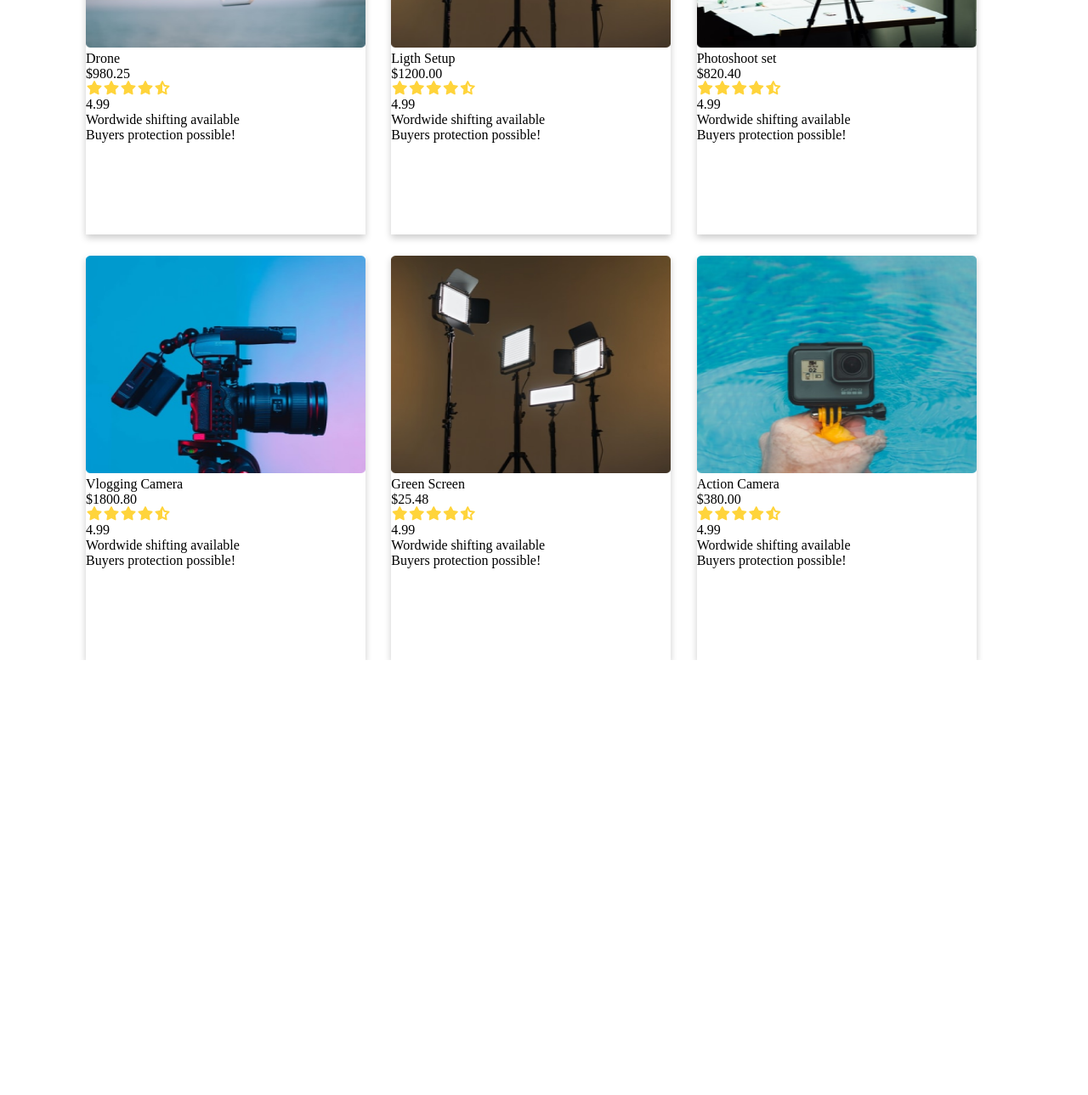
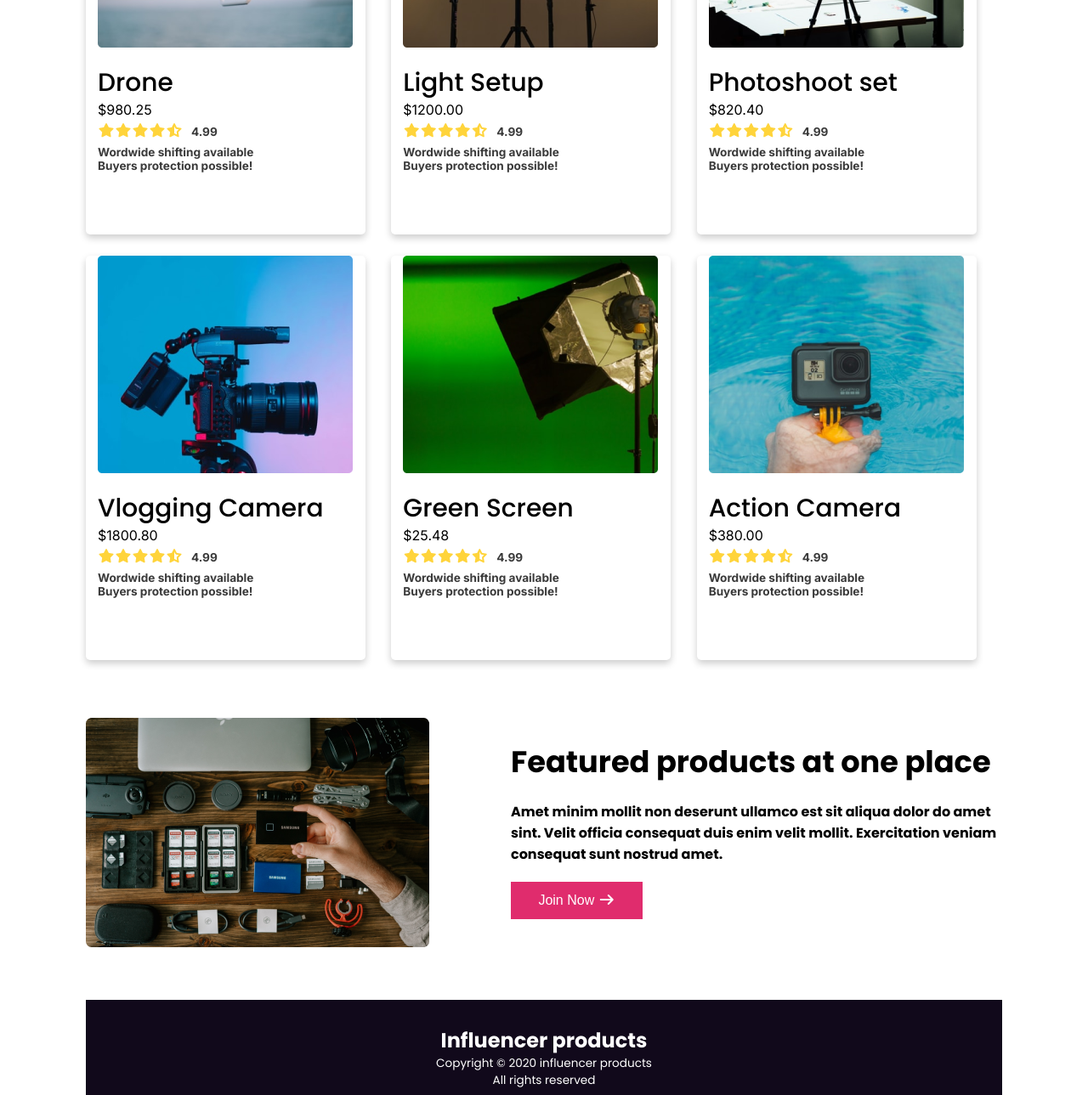
Before and after one commit to TanzirulIslam22/Influencer_Gears, a plain HTML site: page index.html in a window 1280 px wide. Shown: the part 1609-2898 px from the top of the page at 85% size. Before the commit the page ends 2386 px from the top, so only its background shows below. Drawn offline with Linux system fonts and the light colour scheme.

Commit message:
almost done the basic one without camera&circle part

```diff
--- a/Styles/style.css
+++ b/Styles/style.css
@@ -165,15 +165,123 @@ nav div ul {
   width: 329px;
   height: 476px;
   box-shadow: 0 4px 8px rgba(0, 0, 0, 0.2);
+  border-radius: 5px;
   margin-top: 25px;
 }
 .box img {
-  width: 100%;
+  width: 300px;
   height: 256px;
 }
 
-.box ul {
+.box-margin {
+  margin: 0px 15px 15px 14px;
 }
+.box-stars {
+  align-items: center;
+}
+
+.box-star {
+  gap: 10px;
+}
+.pixel-26 {
+  font-size: 1.85rem;
+}
+.pixel-14 {
+  font-size: 0.85rem;
+}
+
+.box-margin-top {
+  margin-top: 7px;
+}
+
+/* Features Section */
+.feature {
+  margin: 0px auto;
+  width: 1110px;
+  height: 270px;
+  justify-content: space-between;
+  align-items: center;
+  margin-top: 70px;
+}
+
+.feature-img {
+  width: 404px;
+  height: 270px;
+}
+.feature-details {
+  width: 610px;
+  height: 224px;
+}
+.feature-title {
+  font-size: 2.2rem;
+}
+.feature-description {
+  font-size: 1rem;
+  margin-top: 20px;
+}
+.features-btn {
+  width: 155px;
+  height: 44px;
+  background-color: #e02c6d;
+  border: none;
+  color: #ffffff;
+  font-size: 1rem;
+  padding: 10px 24px;
+  margin-top: 20px;
+}
+
+.features-btn:hover {
+  background-color: #86194f;
+}
+
+/* footer section */
+footer {
+  background-color: rgb(17, 9, 27);
+  margin-top: 60px;
+  width: 100%;
+  height: 200px;
+}
+.footer-box {
+  margin: 0 auto;
+  padding: 30px;
+  text-align: center;
+  align-items: center;
+}
+.footer-color {
+  color: #ffffff;
+}
+.footer-box {
+  width: 350px;
+  height: 139px;
+}
+.footer-title {
+  font-size: 1.5rem;
+}
+
+.footer-icons {
+  gap: 15px;
+}
+.footer-icons ul {
+  justify-content: center;
+  gap: 15px;
+  margin-top: 10px;
+  padding: 0;
+}
+
+.footer-icons li {
+  font-size: 1.2rem;
+  color: white;
+}
+
+.footer-icons li:hover {
+  color: #e02c6d;
+}
+.ficons{
+  padding: 10px 74px;
+}
+
+
+/* mobile responsive */
 @media only screen and (max-width: 576px) {
   .display-hide {
     display: none;
@@ -188,4 +296,12 @@ nav div ul {
   nav div p {
     font-size: 1rem;
   }
+  .popular {
+    align-items: center;
+    text-align: center;
+  }
+
+  .popular-boxes {
+    grid-template-columns: repeat(1, 1fr);
+  }
 }
--- a/index.html
+++ b/index.html
@@ -66,164 +66,206 @@
                 <p class="semi-bold poppins color1">Popular Collection</p>
             </div>
             <div class="popular-boxes">
-                <div class="box">
-                    <img src="images/tripod.png" alt="">
-                    <p class="box-name medium poppins">Flex Tripod</p>
-                    <p class="box-price">$50.48</p>
-                    <div>
-                        <ul class="flex list-decoration-none">
+                <div class="box ">
+                    <img src="images/tripod.png" alt="" class="box-margin">
+                    <div class="box-margin">
+                        <p class="pixel-26 medium poppins">Flex Tripod</p>
+                        <p class="regular inter ">$50.48</p>
+                        <div class=" box-stars box-star flex box-margin-top">
+                            <ul class="flex list-decoration-none ">
                                 <li><i class="fa-solid fa-star" style="color: #FFD43B;"></i></li>
                                 <li><i class="fa-solid fa-star" style="color: #FFD43B;"></i></li>
                                 <li><i class="fa-solid fa-star" style="color: #FFD43B;"></i></li>
                                 <li><i class="fa-solid fa-star" style="color: #FFD43B;"></i></li>
                                 <li><i class="fa-solid fa-star-half-stroke" style="color: #FFD43B;"></i></li>
                             </ul>
-                        <p class="box-rating">4.99</p>
+                            <p class="box-rating pixel-14 bold inter color1">4.99</p>
                         </div>
-                    <p>Wordwide shifting available <br>
+                        <p class="box-margin-top pixel-14 bold inter color1">Wordwide shifting available <br>
                             Buyers protection possible!</p>
                     </div>
-
-                <div class="box">
-                    <img src="images/mic.png" alt="">
-                    <p class="box-name">microphone</p>
-                    <p class="box-price">$120.25</p>
-                    <div>
-                        <ul class=" flex list-decoration-none">
+                </div>
+                <div class="box ">
+                    <img src="images/mic.png" alt="" class="box-margin">
+                    <div class="box-margin">
+                        <p class="pixel-26 medium poppins">microphone</p>
+                        <p class="regular inter ">$120.25</p>
+                        <div class=" box-stars box-star flex box-margin-top">
+                            <ul class="flex list-decoration-none ">
                                 <li><i class="fa-solid fa-star" style="color: #FFD43B;"></i></li>
                                 <li><i class="fa-solid fa-star" style="color: #FFD43B;"></i></li>
                                 <li><i class="fa-solid fa-star" style="color: #FFD43B;"></i></li>
                                 <li><i class="fa-solid fa-star" style="color: #FFD43B;"></i></li>
                                 <li><i class="fa-solid fa-star-half-stroke" style="color: #FFD43B;"></i></li>
                             </ul>
-                        <p class="box-rating">4.99</p>
+                            <p class="box-rating pixel-14 bold inter color1">4.99</p>
                         </div>
-                    <p>Wordwide shifting available <br>
+                        <p class="box-margin-top pixel-14 bold inter color1">Wordwide shifting available <br>
                             Buyers protection possible!</p>
                     </div>
-                <div class="box">
-                    <img src="images/airpod.png" alt="">
-                    <p class="box-name">Airbuds</p>
-                    <p class="box-price">$100.00</p>
-                    <div>
-                        <ul class=" list-decoration-none  flex">
+                </div>
+                <div class="box ">
+                    <img src="images/airpod.png" alt="" class="box-margin">
+                    <div class="box-margin">
+                        <p class="pixel-26 medium poppins">Airbuds</p>
+                        <p class="regular inter ">$100.00</p>
+                        <div class=" box-stars box-star flex box-margin-top">
+                            <ul class="flex list-decoration-none ">
                                 <li><i class="fa-solid fa-star" style="color: #FFD43B;"></i></li>
                                 <li><i class="fa-solid fa-star" style="color: #FFD43B;"></i></li>
                                 <li><i class="fa-solid fa-star" style="color: #FFD43B;"></i></li>
                                 <li><i class="fa-solid fa-star" style="color: #FFD43B;"></i></li>
                                 <li><i class="fa-solid fa-star-half-stroke" style="color: #FFD43B;"></i></li>
                             </ul>
-                        <p class="box-rating">4.99</p>
+                            <p class="box-rating pixel-14 bold inter color1">4.99</p>
                         </div>
-                    <p>Wordwide shifting available <br>
+                        <p class="box-margin-top pixel-14 bold inter color1">Wordwide shifting available <br>
                             Buyers protection possible!</p>
                     </div>
-                <div class="box">
-                    <img src="images/drone.png" alt="">
-                    <p class="box-name">Drone</p>
-                    <p class="box-price">$980.25</p>
-                    <div>
-                        <ul class="list-decoration-none  flex">
+                </div>
+                <div class="box ">
+                    <img src="images/drone.png" alt="" class="box-margin">
+                    <div class="box-margin">
+                        <p class="pixel-26 medium poppins">Drone</p>
+                        <p class="regular inter ">$980.25</p>
+                        <div class=" box-stars box-star flex box-margin-top">
+                            <ul class="flex list-decoration-none ">
                                 <li><i class="fa-solid fa-star" style="color: #FFD43B;"></i></li>
                                 <li><i class="fa-solid fa-star" style="color: #FFD43B;"></i></li>
                                 <li><i class="fa-solid fa-star" style="color: #FFD43B;"></i></li>
                                 <li><i class="fa-solid fa-star" style="color: #FFD43B;"></i></li>
                                 <li><i class="fa-solid fa-star-half-stroke" style="color: #FFD43B;"></i></li>
                             </ul>
-                        <p class="box-rating">4.99</p>
+                            <p class="box-rating pixel-14 bold inter color1">4.99</p>
                         </div>
-                    <p>Wordwide shifting available <br>
+                        <p class="box-margin-top pixel-14 bold inter color1">Wordwide shifting available <br>
                             Buyers protection possible!</p>
                     </div>
-                <div class="box">
-                    <img src="images/lights.png" alt="">
-                    <p class="box-name">Ligth Setup</p>
-                    <p class="box-price">$1200.00</p>
-                    <div>
-                        <ul class="list-decoration-none  flex">
+                </div>
+                <div class="box ">
+                    <img src="images/lights.png" alt="" class="box-margin">
+                    <div class="box-margin">
+                        <p class="pixel-26 medium poppins">Light Setup</p>
+                        <p class="regular inter ">$1200.00</p>
+                        <div class=" box-stars box-star flex box-margin-top">
+                            <ul class="flex list-decoration-none ">
                                 <li><i class="fa-solid fa-star" style="color: #FFD43B;"></i></li>
                                 <li><i class="fa-solid fa-star" style="color: #FFD43B;"></i></li>
                                 <li><i class="fa-solid fa-star" style="color: #FFD43B;"></i></li>
                                 <li><i class="fa-solid fa-star" style="color: #FFD43B;"></i></li>
                                 <li><i class="fa-solid fa-star-half-stroke" style="color: #FFD43B;"></i></li>
                             </ul>
-                        <p class="box-rating">4.99</p>
+                            <p class="box-rating pixel-14 bold inter color1">4.99</p>
                         </div>
-                    <p>Wordwide shifting available <br>
+                        <p class="box-margin-top pixel-14 bold inter color1">Wordwide shifting available <br>
                             Buyers protection possible!</p>
                     </div>
-                <div class="box">
-                    <img src="images/setup.png" alt="">
-                    <p class="box-name">Photoshoot set</p>
-                    <p class="box-price">$820.40</p>
-                    <div>
-                        <ul class="list-decoration-none  flex">
+                </div>
+                <div class="box ">
+                    <img src="images/setup.png" alt="" class="box-margin">
+                    <div class="box-margin">
+                        <p class="pixel-26 medium poppins">Photoshoot set</p>
+                        <p class="regular inter ">$820.40</p>
+                        <div class=" box-stars box-star flex box-margin-top">
+                            <ul class="flex list-decoration-none ">
                                 <li><i class="fa-solid fa-star" style="color: #FFD43B;"></i></li>
                                 <li><i class="fa-solid fa-star" style="color: #FFD43B;"></i></li>
                                 <li><i class="fa-solid fa-star" style="color: #FFD43B;"></i></li>
                                 <li><i class="fa-solid fa-star" style="color: #FFD43B;"></i></li>
                                 <li><i class="fa-solid fa-star-half-stroke" style="color: #FFD43B;"></i></li>
                             </ul>
-                        <p class="box-rating">4.99</p>
+                            <p class="box-rating pixel-14 bold inter color1">4.99</p>
                         </div>
-                    <p>Wordwide shifting available <br>
+                        <p class="box-margin-top pixel-14 bold inter color1">Wordwide shifting available <br>
                             Buyers protection possible!</p>
                     </div>
-                <div class="box">
-                    <img src="images/camera.png" alt="">
-                    <p class="box-name">Vlogging Camera</p>
-                    <p class="box-price">$1800.80</p>
-                    <div>
-                        <ul class="list-decoration-none  flex">
+                </div>
+                <div class="box ">
+                    <img src="images/camera.png" alt="" class="box-margin">
+                    <div class="box-margin">
+                        <p class="pixel-26 medium poppins">Vlogging Camera</p>
+                        <p class="regular inter ">$1800.80</p>
+                        <div class=" box-stars box-star flex box-margin-top">
+                            <ul class="flex list-decoration-none ">
                                 <li><i class="fa-solid fa-star" style="color: #FFD43B;"></i></li>
                                 <li><i class="fa-solid fa-star" style="color: #FFD43B;"></i></li>
                                 <li><i class="fa-solid fa-star" style="color: #FFD43B;"></i></li>
                                 <li><i class="fa-solid fa-star" style="color: #FFD43B;"></i></li>
                                 <li><i class="fa-solid fa-star-half-stroke" style="color: #FFD43B;"></i></li>
                             </ul>
-                        <p class="box-rating">4.99</p>
+                            <p class="box-rating pixel-14 bold inter color1">4.99</p>
                         </div>
-                    <p>Wordwide shifting available <br>
+                        <p class="box-margin-top pixel-14 bold inter color1">Wordwide shifting available <br>
                             Buyers protection possible!</p>
                     </div>
-                <div class="box">
-                    <img src="images/lights.png" alt="">
-                    <p class="box-name">Green Screen</p>
-                    <p class="box-price">$25.48</p>
-                    <div>
-                        <ul class="list-decoration-none  flex">
+                </div>
+                <div class="box ">
+                    <img src="images/single-light.png" alt="" class="box-margin">
+                    <div class="box-margin">
+                        <p class="pixel-26 medium poppins">Green Screen</p>
+                        <p class="regular inter ">$25.48</p>
+                        <div class=" box-stars box-star flex box-margin-top">
+                            <ul class="flex list-decoration-none ">
                                 <li><i class="fa-solid fa-star" style="color: #FFD43B;"></i></li>
                                 <li><i class="fa-solid fa-star" style="color: #FFD43B;"></i></li>
                                 <li><i class="fa-solid fa-star" style="color: #FFD43B;"></i></li>
                                 <li><i class="fa-solid fa-star" style="color: #FFD43B;"></i></li>
                                 <li><i class="fa-solid fa-star-half-stroke" style="color: #FFD43B;"></i></li>
                             </ul>
-                        <p class="box-rating">4.99</p>
+                            <p class="box-rating pixel-14 bold inter color1">4.99</p>
                         </div>
-                    <p>Wordwide shifting available <br>
+                        <p class="box-margin-top pixel-14 bold inter color1">Wordwide shifting available <br>
                             Buyers protection possible!</p>
                     </div>
-                <div class="box">
-                    <img src="images/action.png" alt="">
-                    <p class="box-name">Action Camera</p>
-                    <p class="box-price">$380.00</p>
-                    <div>
-                        <ul class="list-decoration-none  flex">
+                </div>
+                <div class="box ">
+                    <img src="images/action.png" alt="" class="box-margin">
+                    <div class="box-margin">
+                        <p class="pixel-26 medium poppins">Action Camera</p>
+                        <p class="regular inter ">$380.00</p>
+                        <div class=" box-stars box-star flex box-margin-top">
+                            <ul class="flex list-decoration-none ">
                                 <li><i class="fa-solid fa-star" style="color: #FFD43B;"></i></li>
                                 <li><i class="fa-solid fa-star" style="color: #FFD43B;"></i></li>
                                 <li><i class="fa-solid fa-star" style="color: #FFD43B;"></i></li>
                                 <li><i class="fa-solid fa-star" style="color: #FFD43B;"></i></li>
                                 <li><i class="fa-solid fa-star-half-stroke" style="color: #FFD43B;"></i></li>
                             </ul>
-                        <p class="box-rating">4.99</p>
+                            <p class="box-rating pixel-14 bold inter color1">4.99</p>
                         </div>
-                    <p>Wordwide shifting available <br>
+                        <p class="box-margin-top pixel-14 bold inter color1">Wordwide shifting available <br>
                             Buyers protection possible!</p>
                     </div>
                 </div>
+            </div>
+        </section>
+
+        <section class="feature flex">
+            <div><img src="images/gear.png" alt="" class="feature-img"></div>
+            <div class="poppins bold feature-details">
+                <p class="feature-title">Featured products at one place</p>
+                <p class="feature-description">Amet minim mollit non deserunt ullamco est sit aliqua dolor do amet <br>
+                    sint. Velit officia consequat duis enim velit mollit. Exercitation veniam consequat sunt nostrud
+                    amet.</p>
+                <button class="features-btn">Join Now <i class="fa-solid fa-arrow-right"></i></button>
+            </div>
         </section>
     </main>
-    <footer></footer>
+    <footer>
+        <div class="footer-box poppins footer-color">
+            <p class="footer-title bold">Influencer products</p>
+            <p class="footer-copyright pixel-14">Copyright © 2020 influencer products</p>
+            <p class="footer-reseverd pixel-14">All rights reserved</p>
+<div class="ficons">
+            <ul class=" footer-icons list-decoration-none flex">
+                <li><i class="fa-brands fa-instagram"></i></li>
+                <li><i class="fa-brands fa-dribbble"></i></li>
+                <li><i class="fa-brands fa-twitter"></i></li>
+                <li><i class="fa-brands fa-youtube"></i></li>
+            </ul>
+</div>
+        </div>
+    </footer>
 
 </body>
 
```
Lines whose indentation alone changed are shown as unchanged.
